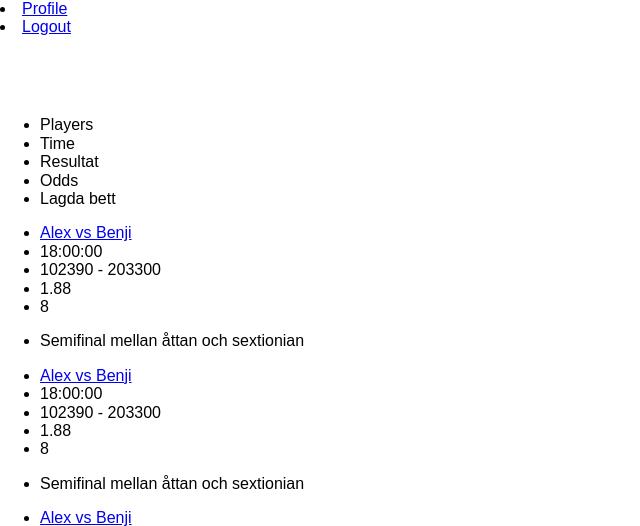
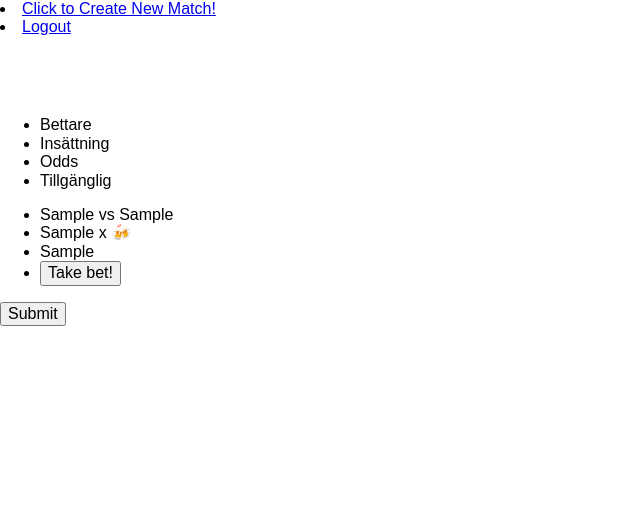
Before and after one commit to JonssonAlexander/Flipper_Bet_Site, a Flask app: page / in a window 1280 px wide. Shown: the top 526 px of the page, without its empty margins (0-640 px from the left). After the commit the page ends 326 px from the top, so only its background shows below. Run offline with Flask 2, Linux system fonts and the light colour scheme; a user stored in the database is signed in; tables that the repository leaves empty hold one stand-in row (values such as "Sample post"); some libraries are stand-ins or nearby versions.

Commit message:
Add files via upload

```diff
--- a/app/routes.py
+++ b/app/routes.py
@@ -2,8 +2,10 @@ from flask import Flask, render_template, request, url_for, flash, redirect
 from app import app
 from app.forms import LoginForm
 from app.forms import RegistrationForm
+from app.forms import MatchForm
 from flask_login import current_user, login_user
 from app.models import User
+from app.models import Game
 from flask_login import logout_user
 from flask_login import login_required
 from werkzeug.urls import url_parse
@@ -36,12 +38,16 @@ bets = {
 
 @app.route('/', methods=('GET', 'POST'))
 def index():
-    return render_template('index.html', players=Games['players'], times=Games['times'], results=Games['results'], comments=Games["comments"], ids=Games["ids"], nr_of_games=len(Games['players']))
+    classes = ["mlb" if x else 'pga' for x in bets['played']]
+    games=Game.query.all()
+    return render_template('index.html', games=games, classes=classes, players=Games['players'], times=Games['times'], results=Games['results'], comments=Games["comments"], ids=Games["ids"], nr_of_games=len(Games['players']))
 
 @app.route('/bettingpage', methods=('GET', 'POST'))
 
 def betting():
-    return render_template('index.html', players=Games['players'], times=Games['times'], results=Games['results'], comments=Games["comments"], nr_of_games=len(Games['players']))
+    games=Game.query.all()
+
+    return render_template('index.html', games=games, players=Games['players'], times=Games['times'], results=Games['results'], comments=Games["comments"], nr_of_games=len(Games['players']))
 
 @app.route('/login', methods= ['GET', 'POST'])
 def login():
@@ -82,8 +88,32 @@ def register():
 
 
 @app.route('/<match_id>', methods=('GET', 'POST'))
-def match(match_id):
+def matchestype(match_id):
 
     classes = ["mlb" if x else 'pga' for x in bets['played']]
 
     return render_template('bets.html', ids=["ids"], insättning=bets["insättning"], classes=classes, players=bets['players'], odds=bets['odds'], played=bets['played'], nr_of_bets=len(bets['players']), positions=bets['positions'])
+
+@app.route('/match', methods= ['GET', 'POST'])
+@login_required
+def match():
+    form=MatchForm()
+    if form.validate_on_submit():
+        game = Game(player1=form.player1.data, player2=form.player2.data, odds=form.odds.data, bets=form.bets.data, available=form.available.data )
+        db.session.add(game)
+        db.session.commit()
+        flash('Your match-request is now public')
+        return redirect(url_for('index'))
+    return render_template('post_match.html', title='Match', form=form)
+
+    #skicka till en annan sida, där säger den "är du säker?" Om du skriver ja uppdateras game.played till true och du skickas till
+    #ytterligare en sida där du ska skriva in vem som vann för att uppdatera game.losses/game.wins
+
+#@app.route('/match_confirm', methods= ['GET', 'POST'])
+#@login_required
+#def confirm_match():
+    #form=MatchForm()
+    #if form.validate_on_submit():
+        #game = Game.query.filter_by(match=) #problem, hur identifierar man matcherna
+        #game.available = Game(form.available.data)
+        #db.session.commit()
--- /dev/null
+++ b/app/templates/_match.html
@@ -0,0 +1,12 @@
+<article class="row nfl">
+  <ul>
+    <li>{{game.player1}} vs {{game.player2}}</a></li>
+    <li>{{game.bets}} x 🍻</li>
+    <li>{{game.odds}}</li>
+    {%if game.played%}
+
+    {%else%}
+    <li>  <button href="{{ url_for('confirm_match') }}" type="submit" class="button">Take bet!</button></li>
+    {% endif %}
+  </ul>
+</article>
--- a/app/templates/bets.html
+++ b/app/templates/bets.html
@@ -18,7 +18,6 @@
 
 
   <button type="submit" class="button-27">Submit</button>
-  <
 
   </form>
   <div id='chart' class='chart'”></div>
--- a/app/templates/index.html
+++ b/app/templates/index.html
@@ -14,15 +14,16 @@
   {% if current_user.is_anonymous %}
   <li><a href="{{ url_for('login') }}" class="button-27">Login</a></li>
   <li><a href="{{ url_for('register') }}" class= "button-27">Click to Register!</a></li>
+  <li><a href="{{ url_for('match') }}" class= "button-27">Click to Create New Match!</a></li>
   {% else %}
-  <li><a href="{{ url_for('user', username=current_user.username) }}">Profile</a></li>
+  <li><a href="{{ url_for('match') }}" class= "button-27">Click to Create New Match!</a></li>
   <li><a href="{{ url_for('logout') }}" class= "button-27">Logout</a></li>
   {% endif %}
 </body>
   <h1 style="color: white; font-size: 100; text-align: center;">Matcher</h1>
   <form method="post">
 
-    {% include 'table.html' %}
+    {% include 'matchsite.html' %}
 
 
   <button type="submit" class="button-27">Submit</button>
--- /dev/null
+++ b/app/templates/matchsite.html
@@ -0,0 +1,15 @@
+<section class="wrapper">
+    <!-- Row title -->
+    <main class="row title">
+      <ul>
+        <li>Bettare</li>
+        <li>Insättning</li>
+        <li>Odds</li>
+        <li>Tillgänglig</li>
+      </ul>
+    </main>
+    {% for game in games %}
+      {% include '_match.html' %}
+    {% endfor %}
+
+</section>
--- a/app/templates/table_bets.html
+++ b/app/templates/table_bets.html
@@ -28,4 +28,7 @@
       </article>
     </form>
   {% endfor %}
+  {% for g in game %}
+        {% include '_match.html' %}
+    {% endfor %}
 </section>
```
Also changed, not shown: app/forms.py (+8 -0 lines), app/models.py (+12 -0 lines), app/templates/confirm_match.html (added, +8 -0 lines), app/templates/post_match.html (added, +25 -0 lines), app.db.
